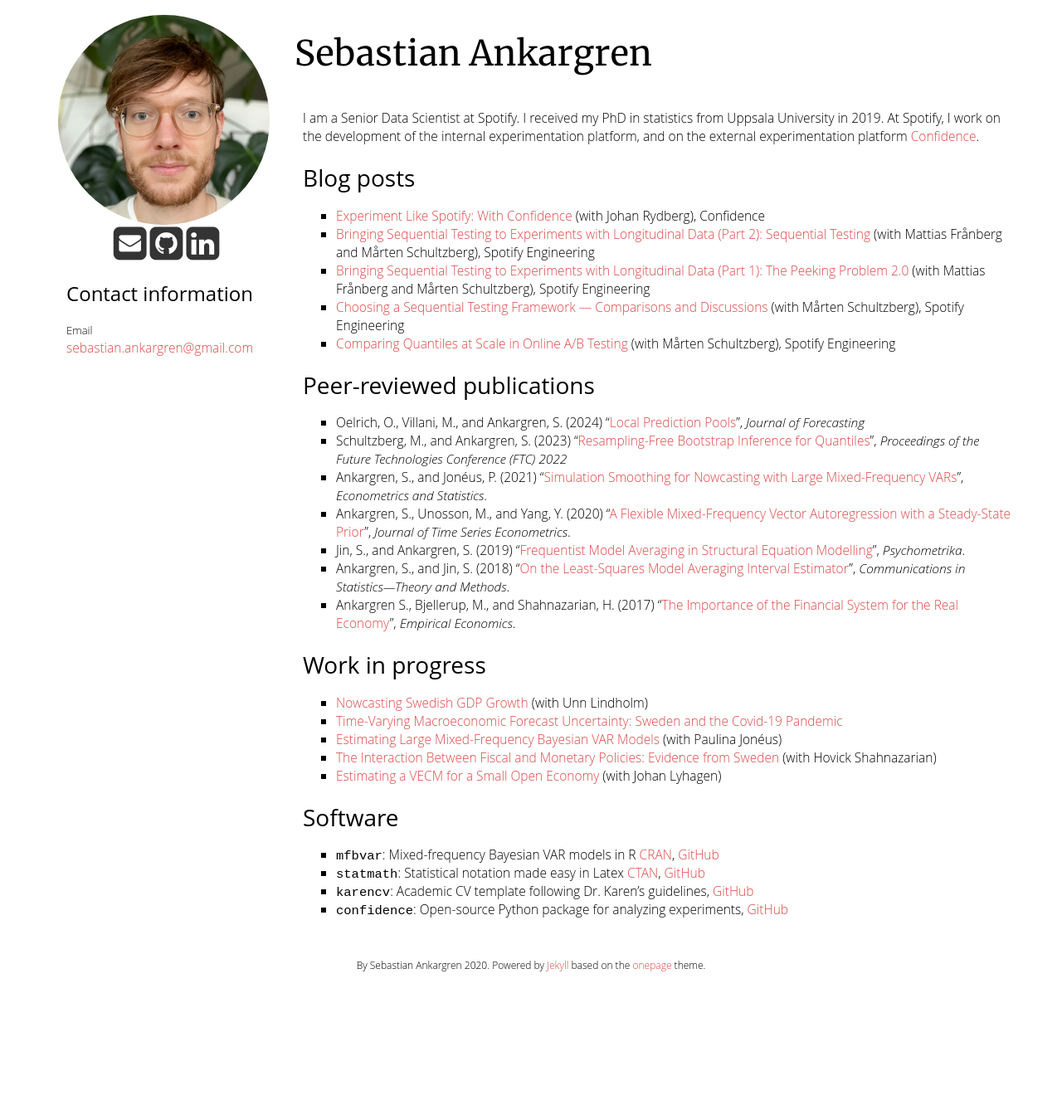
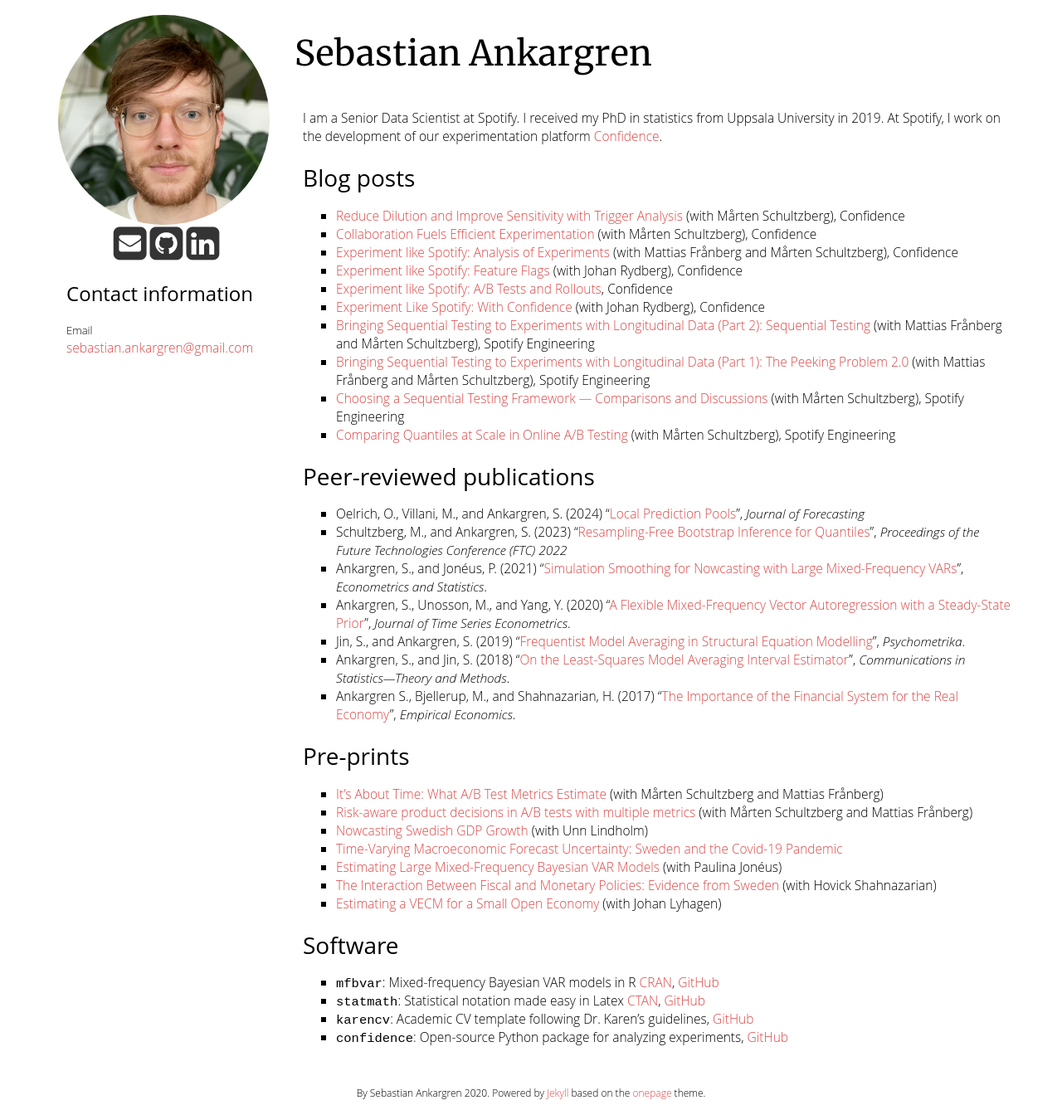
Before and after one commit to ankargren/ankargren.github.io, a Jekyll site: the page built from index.html, in a window 1280 px wide. Shown: the whole page at 83% size. Built offline with Jekyll 4.4.1, drawn with Linux system fonts in a browser that asks for light colours; nearby versions of some CDN libraries; some web fonts are replaced; a style sheet for code colours, icons or effects is not loaded; before the commit the page ends 1184 px from its top, so only the background shows below that.

Commit message:
Update research.md

```diff
--- a/_includes/research.md
+++ b/_includes/research.md
@@ -1,6 +1,11 @@
-I am a Senior Data Scientist at Spotify. I received my PhD in statistics from Uppsala University in 2019. At Spotify, I work on the development of the internal experimentation platform, and on the external experimentation platform [Confidence](https://confidence.spotify.com/).
+I am a Senior Data Scientist at Spotify. I received my PhD in statistics from Uppsala University in 2019. At Spotify, I work on the development of our experimentation platform [Confidence](https://confidence.spotify.com/).
 
 ### Blog posts
+10. [Reduce Dilution and Improve Sensitivity with Trigger Analysis](https://confidence.spotify.com/blog/trigger-analysis) (with Mårten Schultzberg), Confidence
+9. [Collaboration Fuels Efficient Experimentation](https://confidence.spotify.com/blog/collaboration) (with Mårten Schultzberg), Confidence
+8. [Experiment like Spotify: Analysis of Experiments](https://confidence.spotify.com/blog/experiment-analysis) (with Mattias Frånberg and Mårten Schultzberg), Confidence
+7. [Experiment like Spotify: Feature Flags](https://confidence.spotify.com/blog/feature-flags) (with Johan Rydberg), Confidence
+6. [Experiment like Spotify: A/B Tests and Rollouts](https://confidence.spotify.com/blog/ab-tests-and-rollouts), Confidence
 5. [Experiment Like Spotify: With Confidence](https://confidence.spotify.com/blog/experiment-like-spotify) (with Johan Rydberg), Confidence
 4. [Bringing Sequential Testing to Experiments with Longitudinal Data (Part 2): Sequential Testing](https://engineering.atspotify.com/2023/07/bringing-sequential-testing-to-experiments-with-longitudinal-data-part-2-sequential-testing/) (with Mattias Frånberg and Mårten Schultzberg), Spotify Engineering
 3. [Bringing Sequential Testing to Experiments with Longitudinal Data (Part 1): The Peeking Problem 2.0](https://engineering.atspotify.com/2023/07/bringing-sequential-testing-to-experiments-with-longitudinal-data-part-1-the-peeking-problem-2-0/) (with Mattias Frånberg and Mårten Schultzberg), Spotify Engineering
@@ -16,7 +21,9 @@ I am a Senior Data Scientist at Spotify. I received my PhD in statistics from Up
 2. Ankargren, S., and Jin, S. (2018) "[On the Least-Squares Model Averaging Interval Estimator](http://www.tandfonline.com/doi/full/10.1080/03610926.2017.1300272)", *Communications in Statistics---Theory and Methods*.
 1. Ankargren S., Bjellerup, M., and Shahnazarian, H. (2017) "[The Importance of the Financial System for the Real Economy](http://link.springer.com/article/10.1007/s00181-016-1175-4)", *Empirical Economics*.
 
-### Work in progress
+### Pre-prints
+7. [It's About Time: What A/B Test Metrics Estimate](https://arxiv.org/abs/2411.06150) (with Mårten Schultzberg and Mattias Frånberg)
+6. [Risk-aware product decisions in A/B tests with multiple metrics](https://arxiv.org/abs/2402.11609) (with Mårten Schultzberg and Mattias Frånberg)
 5. [Nowcasting Swedish GDP Growth](https://www.konj.se/download/18.186c6658177007380ced94aa/1612275575478/Working%20paper%20154.pdf) (with Unn Lindholm)
 4. [Time-Varying Macroeconomic Forecast Uncertainty: Sweden and the Covid-19 Pandemic](https://www.konj.se/download/18.3d1e79df1746a00a2456b37f/1600240930956/Working%20paper%20153_Time-Varying%20Macroeconomic%20Forecast%20Uncertainty.pdf)
 3. [Estimating Large Mixed-Frequency Bayesian VAR Models](https://arxiv.org/abs/1912.02231) (with Paulina Jonéus)
```
